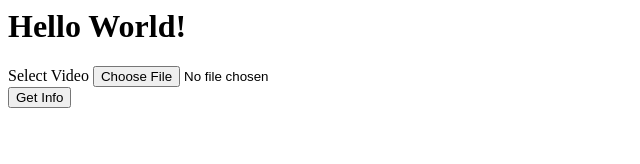
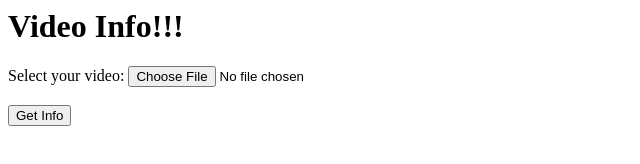
Before and after one commit to michael-nel/electron-videoinfo, an Electron app: page index.html in a window 1280 px wide. Shown: the whole page, without its empty margins (0-640 px from the left). Drawn offline with Linux system fonts and the light colour scheme; no server answers.

Commit message:
Finish Project!

```diff
--- a/index.html
+++ b/index.html
@@ -1,12 +1,13 @@
 <head>
   </head>
   <body>
-    <h1>Hello World!</h1>
+    <h1>Video Info!!!</h1>
     <form>
       <div>
-        </label>Select Video </label>
+        </label>Select your video:</label>
         <input type="file" accept="video/*" />
         </div>
+        <br />
         <button type"submit">Get Info</button>
       </form>
 
```
